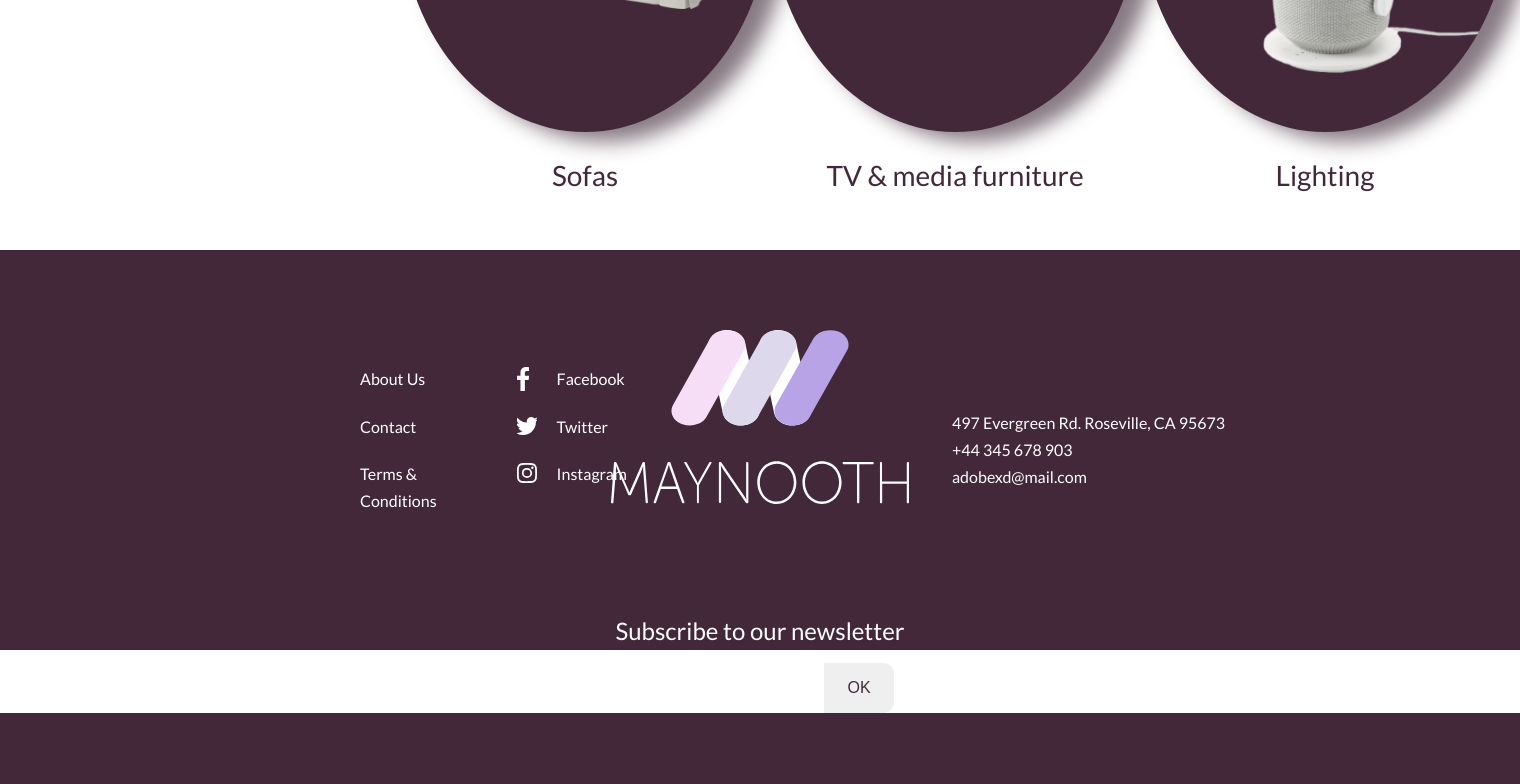
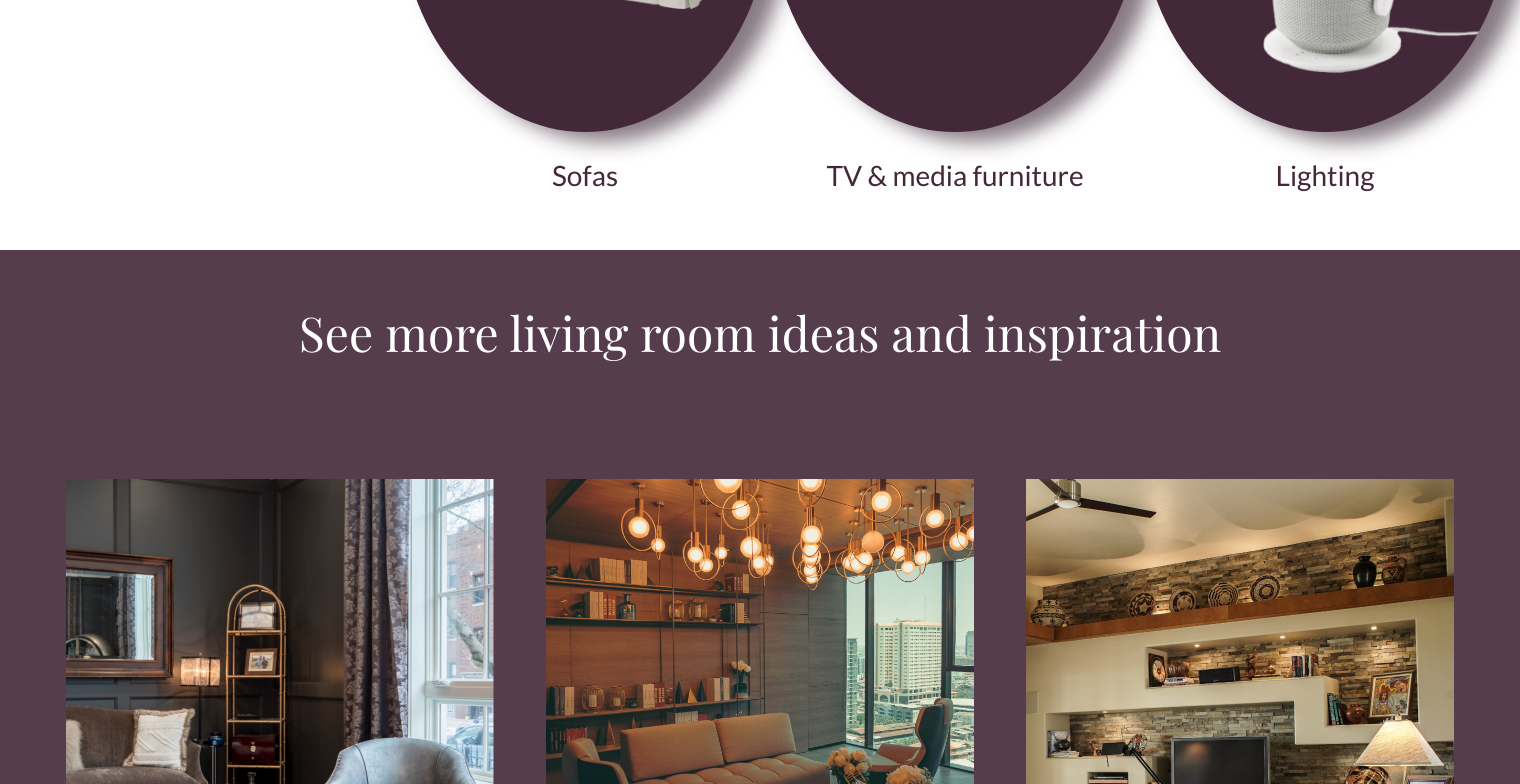
Before and after one commit to Peter-Thong/furniture_project, a PHP site: page /livingRoom.html in a window 1520 px wide. Shown: the part 2009-2793 px from the top of the page. Before the commit the page ends 2722 px from the top, so only its background shows below. Run offline with PHP 8.4, Linux system fonts and the light colour scheme.

Commit message:
finish gallery section and living room page

```diff
--- a/css/style.css
+++ b/css/style.css
@@ -87,6 +87,9 @@ body {
 
 .dark-color {
   color: #43283a; }
+
+.white-color {
+  color: #fff; }
 
 .space-bottom {
   margin-bottom: 2.3rem; }
@@ -442,6 +445,11 @@ body {
       background-repeat: no-repeat;
       background-size: cover;
       background-position: center; }
+      .section-gallery__icons-pin--white {
+        background: url("../img/pin-icon--white.svg");
+        background-repeat: no-repeat;
+        background-size: cover;
+        background-position: center; }
   .section-gallery__link {
     background-color: white;
     grid-column: 2 / 3;
@@ -542,3 +550,21 @@ body {
     margin-top: 2rem; }
     .section-category__content p {
       font-size: 2.8rem; }
+
+.section-gallery--living {
+  width: 100vw;
+  height: auto;
+  background-color: rgba(67, 40, 58, 0.9); }
+  .section-gallery--living__image {
+    padding: 8rem 28rem;
+    display: flex;
+    justify-content: center; }
+  .section-gallery--living__img {
+    width: 42.8rem;
+    margin: 2.6rem 2.6rem; }
+  .section-gallery--living__link {
+    margin: 2.6rem 2.6rem;
+    display: flex;
+    flex-direction: column;
+    align-items: center;
+    justify-content: center; }
--- a/livingRoom.html
+++ b/livingRoom.html
@@ -118,6 +118,49 @@
             </div>
 
         </section>
+
+        <section class="section-gallery--living">
+            <div class="u-center-text">
+                <h2 class="heading-secondary">See more living room ideas and inspiration</h2>
+            </div>
+
+            <div class="section-gallery--living__image">
+                <div class="section-gallery--living__image--group">
+                    <div class="section-gallery--living__image--1">
+                        <img src="img/living room/living-img--1@2x.png" alt="gallery-img" class="section-gallery--living__img">
+                    </div>
+
+                    <div class="section-gallery--living__image--4">
+                        <img src="img/living room/living-img--4@2x.png" alt="gallery-img" class="section-gallery--living__img">
+                    </div>
+                </div>
+                <div class="section-gallery--living__image--group">
+                    <div class="section-gallery--living__image--2">
+                        <img src="img/living room/living-img--2@2x.png" alt="gallery-img" class="section-gallery--living__img">
+                    </div>
+
+                    <div class="section-gallery--living__image--5">
+                        <img src="img/living room/living-img--5@2x.png" alt="gallery-img" class="section-gallery--living__img">
+                    </div>
+
+                    <div class="section-gallery--living__link">
+                        <a href="#" class="link-text link-upper white-color">view gallery</a>
+                        <a href="#"><span class="section-gallery__icons section-gallery__icons-pin section-gallery__icons-pin--white"></span></a>
+                    </div>
+                </div>
+                <div class="section-gallery--living__image--group">
+                    <div class="section-gallery--living__image--3">
+                        <img src="img/living room/living-img--3@2x.png" alt="gallery-img" class="section-gallery--living__img">
+                    </div>
+
+                    <div class="section-gallery--living__image--6">
+                        <img src="img/living room/living-img--6@2x.png" alt="gallery-img" class="section-gallery--living__img">
+                    </div>
+                </div>
+
+            </div>
+
+        </section>
     </main>
 
     <footer class="footer">
--- a/sass/base/_utilities.scss
+++ b/sass/base/_utilities.scss
@@ -4,6 +4,10 @@
 
 .dark-color {
   color: $color-primary;
+}
+
+.white-color {
+  color: $color-white;
 }
 
 .space-bottom {
--- a/sass/main.scss
+++ b/sass/main.scss
@@ -18,3 +18,4 @@
 @import "pages/main/section-new";
 
 @import "pages/living\ room/section-category";
+@import "pages/living\ room/section-gallery";
--- /dev/null
+++ b/sass/pages/living room/_section-gallery.scss
@@ -0,0 +1,24 @@
+.section-gallery--living {
+  width: 100vw;
+  height: auto;
+  background-color: rgba($color-primary, 0.9);
+
+  &__image {
+    padding: 8rem 28rem;
+    display: flex;
+    justify-content: center;
+  }
+
+  &__img {
+    width: 42.8rem;
+    margin: 2.6rem 2.6rem;
+  }
+
+  &__link {
+    margin: 2.6rem 2.6rem;
+    display: flex;
+    flex-direction: column;
+    align-items: center;
+    justify-content: center;
+  }
+}
--- a/sass/pages/main/_section-gallery.scss
+++ b/sass/pages/main/_section-gallery.scss
@@ -48,6 +48,12 @@
       background-repeat: no-repeat;
       background-size: cover;
       background-position: center;
+      &--white {
+        background: url("../img/pin-icon--white.svg");
+        background-repeat: no-repeat;
+        background-size: cover;
+        background-position: center;
+      }
     }
   }
   &__link {
```
Also changed, not shown: img/living room/living-img--1.png (added), img/living room/living-img--1@2x.png (added), img/living room/living-img--2.png (added), img/living room/living-img--2@2x.png (added), img/living room/living-img--3.png (added), img/living room/living-img--3@2x.png (added), img/living room/living-img--4.png (added), img/living room/living-img--4@2x.png (added), img/pin-icon--white.svg (added), 4 other files.
